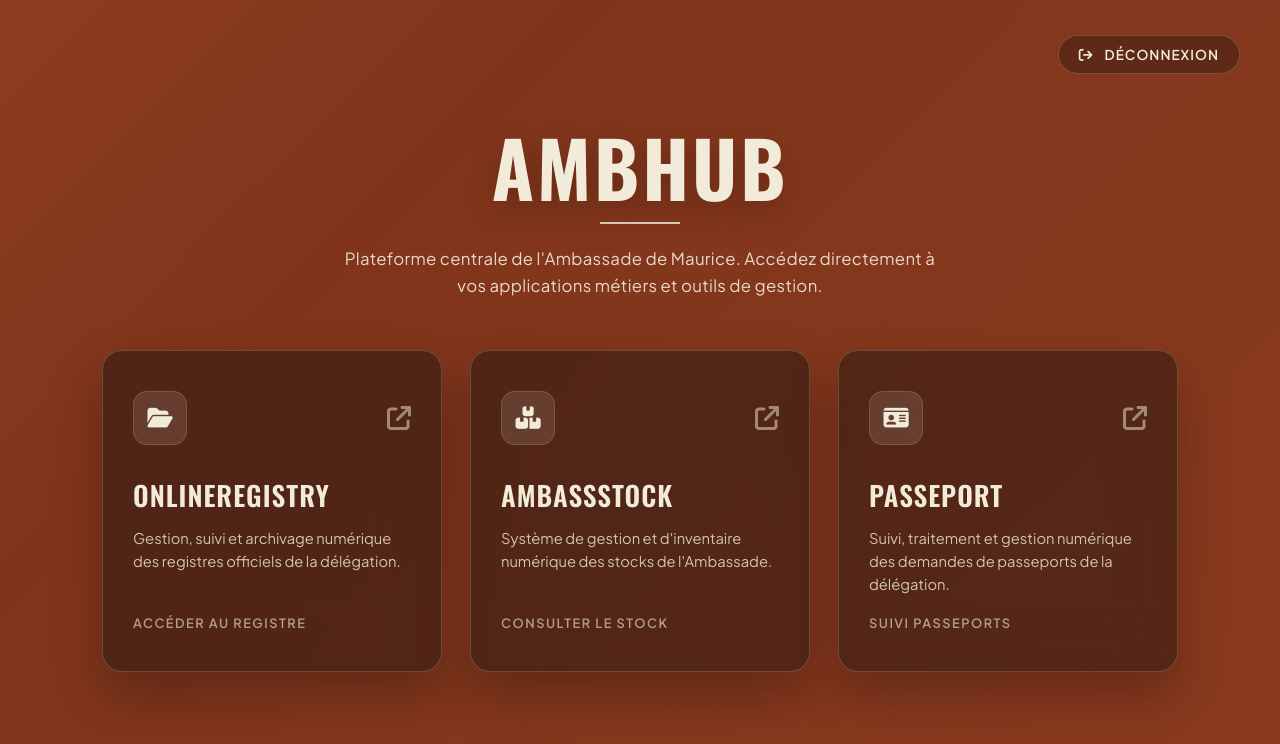
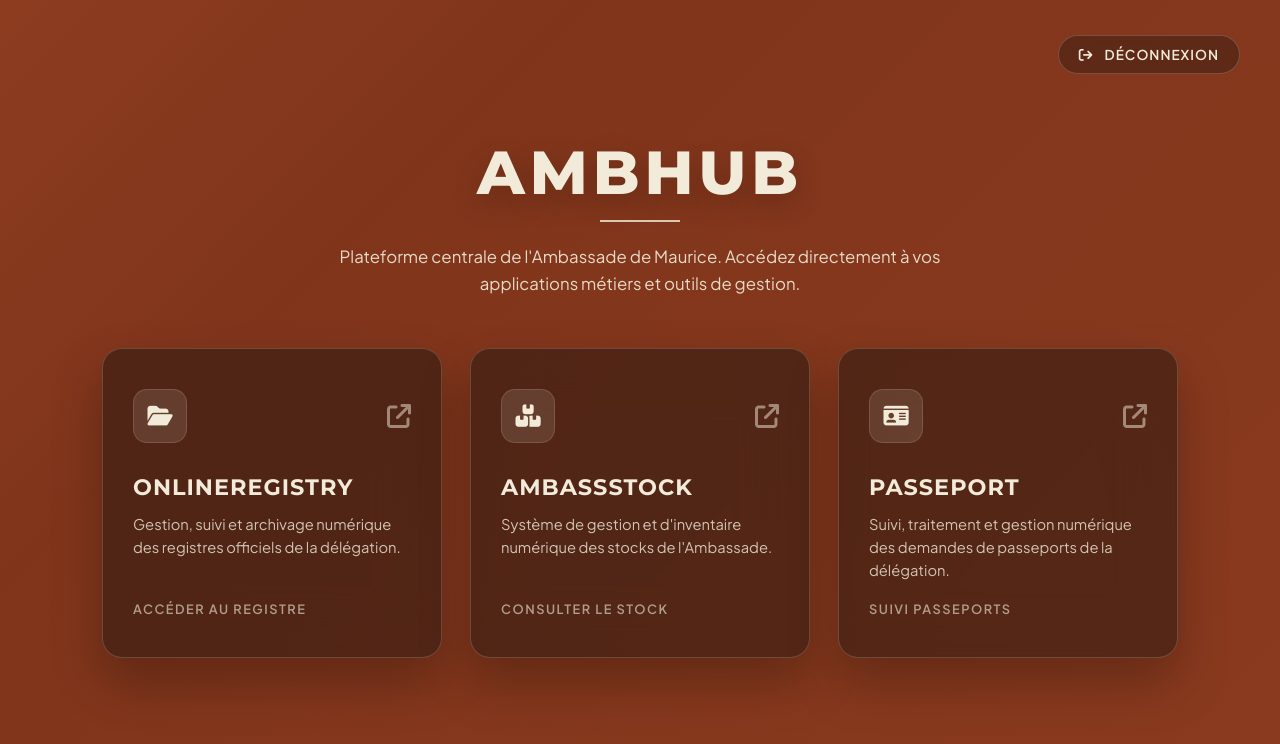
Before and after one commit to AMBmaurice/AMBHub, a Django app: page /hub/ in a window 1280 px wide. Shown: the top 744 px of the page. Run offline with Django 4.2, Linux system fonts and the light colour scheme; a user stored in the database is signed in.

Commit message:
Update hub.html

```diff
--- a/templates/hub.html
+++ b/templates/hub.html
@@ -6,10 +6,9 @@
     <title>AMBHub - Tableau de bord</title>
     <link rel="stylesheet" href="https://cdnjs.cloudflare.com/ajax/libs/font-awesome/6.4.0/css/all.min.css">
 
-    <!-- CHANGEMENT DE POLICE : OSWALD (TITRES CONDENSÉS) + PLUS JAKARTA SANS -->
     <link rel="preconnect" href="https://fonts.googleapis.com">
     <link rel="preconnect" href="https://fonts.gstatic.com" crossorigin>
-    <link href="https://fonts.googleapis.com/css2?family=Oswald:wght@600;700&family=Plus+Jakarta+Sans:wght@400;500;600&display=swap" rel="stylesheet">
+    <link href="https://fonts.googleapis.com/css2?family=Montserrat:wght@700;800&family=Plus+Jakarta+Sans:wght@400;500;600;700&display=swap" rel="stylesheet">
 
     <style>
         * {
@@ -49,16 +48,15 @@
             transition: all 0.5s ease-in-out;
         }
 
-        /* HEADER CORRIGÉ : POLICE OSWALD HAUTE ET LISIBLE */
         .hub-title {
-            font-family: 'Oswald', sans-serif;
-            font-size: 4.8rem;
-            font-weight: 700;
-            letter-spacing: 3px;
+            font-family: 'Montserrat', sans-serif;
+            font-size: 3.8rem;
+            font-weight: 800;
+            letter-spacing: 5px;
             text-transform: uppercase;
             color: #F2EBD9;
             line-height: 1;
-            margin-bottom: 15px;
+            margin-bottom: 12px;
             text-shadow: 0 10px 30px rgba(0, 0, 0, 0.2);
         }
 
@@ -80,10 +78,8 @@
             margin-left: auto;
             margin-right: auto;
             line-height: 1.6;
-            letter-spacing: 0.3px;
         }
 
-        /* GRILLE DE CARTES */
         .cards-grid {
             display: flex;
             justify-content: center;
@@ -172,11 +168,10 @@
             transform: translate(3px, -3px);
         }
 
-        /* TITRES DES CARTES CORRIGÉS */
         .card-title {
-            font-family: 'Oswald', sans-serif;
-            font-size: 1.7rem;
-            font-weight: 600;
+            font-family: 'Montserrat', sans-serif;
+            font-size: 1.4rem;
+            font-weight: 700;
             color: #F2EBD9;
             margin-bottom: 12px;
             letter-spacing: 1px;
@@ -206,7 +201,6 @@
             opacity: 1;
         }
 
-        /* BOUTON DÉCONNEXION */
         .logout-btn {
             position: absolute;
             top: 35px;
@@ -232,7 +226,6 @@
             transform: translateY(-2px);
         }
 
-        /* LOADER D'OUVERTURE */
         .loader-overlay {
             position: fixed;
             top: 0;
@@ -274,9 +267,9 @@
         }
 
         .loader-text {
-            font-family: 'Oswald', sans-serif;
-            font-size: 1.2rem;
-            font-weight: 600;
+            font-family: 'Montserrat', sans-serif;
+            font-size: 1.1rem;
+            font-weight: 700;
             letter-spacing: 2px;
             text-transform: uppercase;
             opacity: 0.95;
```
